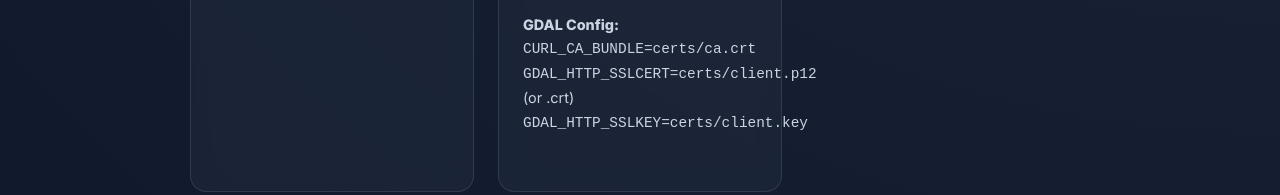
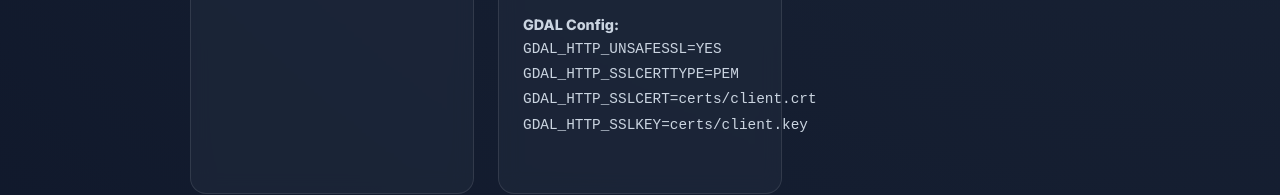
Before and after one commit to augu8346/Web-Auth-Test-Server, a website: page public/index.html in a window 1280 px wide. Shown: the part 1037-1232 px from the top of the page. Drawn offline with Linux system fonts and the light colour scheme; no server answers.

Commit message:
docs: Update GDAL mTLS documentation to use UNSAFESSL and clarify Windows OpenSSL limitations

```diff
--- a/public/index.html
+++ b/public/index.html
@@ -155,8 +155,9 @@
                     <li>Certs located in the <code>certs/</code> folder.</li>
                 </ul>
                 <p style="margin-top: 1rem; font-size: 0.9rem;"><strong>GDAL Config:</strong><br>
-                <code>CURL_CA_BUNDLE=certs/ca.crt</code><br>
-                <code>GDAL_HTTP_SSLCERT=certs/client.p12</code> (or .crt)<br>
+                <code>GDAL_HTTP_UNSAFESSL=YES</code><br>
+                <code>GDAL_HTTP_SSLCERTTYPE=PEM</code><br>
+                <code>GDAL_HTTP_SSLCERT=certs/client.crt</code><br>
                 <code>GDAL_HTTP_SSLKEY=certs/client.key</code></p>
             </div>
         </div>
```
Also changed, not shown: README.md.
